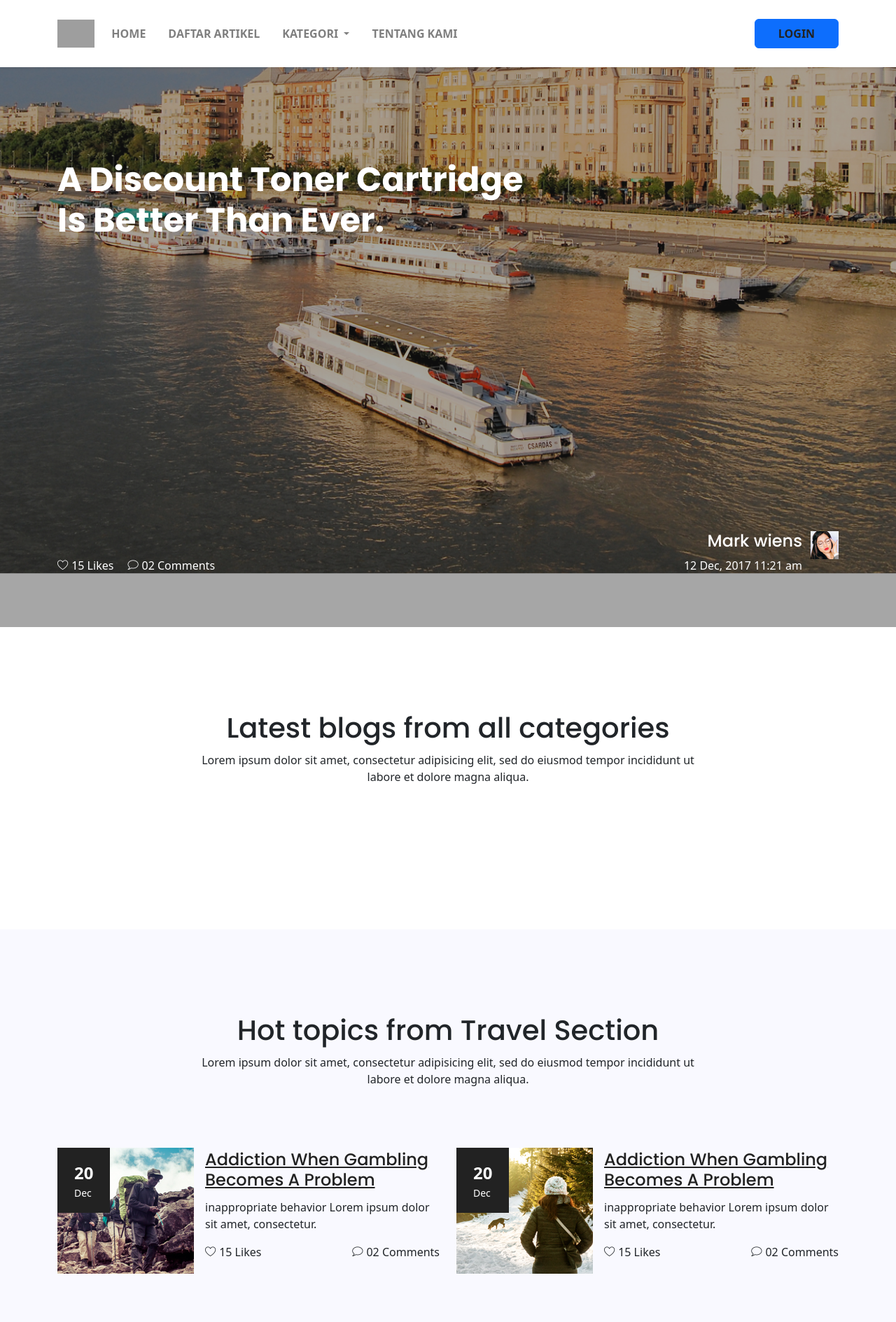
After one commit to WeissDhi/sms, a PHP site: the page made by index copy.php in a window 1280 px wide; the page is wider, and only the part inside the window is pictured. The commit adds this page. Shown: the top 1889 px of that part at 70% size. Run offline with PHP 8.4, Linux system fonts and the light colour scheme; data comes from the database, SQL or seed files in the repository; data that the repository does not hold is empty; some libraries are stand-ins or nearby versions; grey boxes are pictures that could not be loaded.

Commit message:
latest & trending

```diff
--- /dev/null
+++ b/index copy.php
@@ -0,0 +1,366 @@
+<?php
+session_start();
+include './bloging/config.php';
+
+//nampilin latest article
+$query = "SELECT * FROM blogs ORDER BY created_at DESC LIMIT 6";
+$result = mysqli_query($conn, $query);
+
+?>
+<!DOCTYPE html>
+<html lang="zxx" class="no-js">
+
+<head>
+  <!-- Mobile Specific Meta -->
+  <meta
+    name="viewport"
+    content="width=device-width, initial-scale=1, shrink-to-fit=no" />
+  <!-- Favicon-->
+  <link rel="shortcut icon" href="img/fav.png" />
+  <!-- Author Meta -->
+  <meta name="author" content="colorlib" />
+  <!-- Meta Description -->
+  <meta name="description" content="" />
+  <!-- Meta Keyword -->
+  <meta name="keywords" content="" />
+  <!-- meta character set -->
+  <meta charset="UTF-8" />
+  <!-- Site Title -->
+  <title>Blogger</title>
+
+  <link
+    href="https://fonts.googleapis.com/css?family=Poppins:100,200,400,300,500,600,700"
+    rel="stylesheet" />
+  <!--CSS============================================= -->
+  <link rel="stylesheet" href="css/linearicons.css" />
+  <link rel="stylesheet" href="css/font-awesome.min.css" />
+  <link rel="stylesheet" href="css/bootstrap.css" />
+  <link rel="stylesheet" href="css/owl.carousel.css" />
+  <link rel="stylesheet" href="css/main.css" />
+</head>
+
+<body>
+
+  <?php include './components/navbar.php'; ?>
+
+
+  <!-- start banner Area -->
+  <section
+    class="banner-area relative"
+    id="home"
+    data-parallax="scroll"
+    data-image-src="img/header-bg.jpg">
+    <div class="overlay-bg overlay"></div>
+    <div class="container">
+      <div class="row fullscreen">
+        <div
+          class="banner-content d-flex align-items-center col-lg-12 col-md-12">
+          <h1>
+            A Discount Toner Cartridge <br />
+            Is Better Than Ever.
+          </h1>
+        </div>
+        <div
+          class="head-bottom-meta d-flex justify-content-between align-items-end col-lg-12">
+          <div class="col-lg-6 flex-row d-flex meta-left no-padding">
+            <p><span class="lnr lnr-heart"></span> 15 Likes</p>
+            <p><span class="lnr lnr-bubble"></span> 02 Comments</p>
+          </div>
+          <div
+            class="col-lg-6 flex-row d-flex meta-right no-padding justify-content-end">
+            <div class="user-meta">
+              <h4 class="text-white">Mark wiens</h4>
+              <p>12 Dec, 2017 11:21 am</p>
+            </div>
+            <img class="img-fluid user-img" src="img/user.jpg" alt="" />
+          </div>
+        </div>
+      </div>
+    </div>
+  </section>
+  <!-- End banner Area -->
+
+  <!-- Start category Area -->
+  <section class="category-area section-gap" id="news">
+    <div class="container">
+      <div class="row d-flex justify-content-center">
+        <div class="menu-content pb-70 col-lg-8">
+          <div class="title text-center">
+            <h1 class="mb-10">Latest blogs from all categories</h1>
+            <p>
+              Lorem ipsum dolor sit amet, consectetur adipisicing elit, sed do
+              eiusmod tempor incididunt ut labore et dolore magna aliqua.
+            </p>
+          </div>
+        </div>
+      </div>
+      <div class="active-cat-carusel">
+        <?php while ($row = mysqli_fetch_assoc($result)): ?>
+          <div class="item single-cat">
+            <img src="bloging/uploads/<?= htmlspecialchars(basename($row['image'])) ?>" alt="gambar" />
+
+            <p class="date"><?= date('d M Y', strtotime($row['created_at'])); ?></p>
+            <h4><a href="view_detail.php?id=<?= $row['id']; ?>"><?= $row['title']; ?></a></h4>
+          </div>
+        <?php endwhile; ?>
+      </div>
+
+    </div>
+  </section>
+  <!-- End category Area -->
+
+  <!-- Start travel Area -->
+  <section class="travel-area section-gap" id="travel">
+    <div class="container">
+      <div class="row d-flex justify-content-center">
+        <div class="menu-content pb-70 col-lg-8">
+          <div class="title text-center">
+            <h1 class="mb-10">Hot topics from Travel Section</h1>
+            <p>
+              Lorem ipsum dolor sit amet, consectetur adipisicing elit, sed do
+              eiusmod tempor incididunt ut labore et dolore magna aliqua.
+            </p>
+          </div>
+        </div>
+      </div>
+      <div class="row">
+        <div class="col-lg-6 travel-left">
+          <div class="single-travel media pb-70">
+            <img class="img-fluid d-flex mr-3" src="img/t1.jpg" alt="" />
+            <div class="dates">
+              <span>20</span>
+              <p>Dec</p>
+            </div>
+            <div class="media-body align-self-center">
+              <h4 class="mt-0">
+                <a href="#">Addiction When Gambling Becomes A Problem</a>
+              </h4>
+              <p>
+                inappropriate behavior Lorem ipsum dolor sit amet,
+                consectetur.
+              </p>
+              <div class="meta-bottom d-flex justify-content-between">
+                <p><span class="lnr lnr-heart"></span> 15 Likes</p>
+                <p><span class="lnr lnr-bubble"></span> 02 Comments</p>
+              </div>
+            </div>
+          </div>
+          <div class="single-travel media">
+            <img class="img-fluid d-flex mr-3" src="img/t3.jpg" alt="" />
+            <div class="dates">
+              <span>20</span>
+              <p>Dec</p>
+            </div>
+            <div class="media-body align-self-center">
+              <h4 class="mt-0">
+                <a href="#">Addiction When Gambling Becomes A Problem</a>
+              </h4>
+              <p>
+                inappropriate behavior Lorem ipsum dolor sit amet,
+                consectetur.
+              </p>
+              <div class="meta-bottom d-flex justify-content-between">
+                <p><span class="lnr lnr-heart"></span> 15 Likes</p>
+                <p><span class="lnr lnr-bubble"></span> 02 Comments</p>
+              </div>
+            </div>
+          </div>
+        </div>
+        <div class="col-lg-6 travel-right">
+          <div class="single-travel media pb-70">
+            <img class="img-fluid d-flex mr-3" src="img/t2.jpg" alt="" />
+            <div class="dates">
+              <span>20</span>
+              <p>Dec</p>
+            </div>
+            <div class="media-body align-self-center">
+              <h4 class="mt-0">
+                <a href="#">Addiction When Gambling Becomes A Problem</a>
+              </h4>
+              <p>
+                inappropriate behavior Lorem ipsum dolor sit amet,
+                consectetur.
+              </p>
+              <div class="meta-bottom d-flex justify-content-between">
+                <p><span class="lnr lnr-heart"></span> 15 Likes</p>
+                <p><span class="lnr lnr-bubble"></span> 02 Comments</p>
+              </div>
+            </div>
+          </div>
+          <div class="single-travel media">
+            <img class="img-fluid d-flex mr-3" src="img/t4.jpg" alt="" />
+            <div class="dates">
+              <span>20</span>
+              <p>Dec</p>
+            </div>
+            <div class="media-body align-self-center">
+              <h4 class="mt-0">
+                <a href="#">Addiction When Gambling Becomes A Problem</a>
+              </h4>
+              <p>
+                inappropriate behavior Lorem ipsum dolor sit amet,
+                consectetur.
+              </p>
+              <div class="meta-bottom d-flex justify-content-between">
+                <p><span class="lnr lnr-heart"></span> 15 Likes</p>
+                <p><span class="lnr lnr-bubble"></span> 02 Comments</p>
+              </div>
+            </div>
+          </div>
+        </div>
+        <a
+          href="#"
+          class="primary-btn load-more pbtn-2 text-uppercase mx-auto mt-60">Load More
+        </a>
+      </div>
+    </div>
+  </section>
+  <!-- End travel Area -->
+
+  <!-- Start fashion Area -->
+  <section class="fashion-area section-gap" id="fashion">
+    <div class="container">
+      <div class="row d-flex justify-content-center">
+        <div class="menu-content pb-70 col-lg-8">
+          <div class="title text-center">
+            <h1 class="mb-10">Fashion News This Week</h1>
+            <p>
+              Lorem ipsum dolor sit amet, consectetur adipisicing elit, sed do
+              eiusmod tempor incididunt ut labore et dolore magna aliqua.
+            </p>
+          </div>
+        </div>
+      </div>
+      <div class="row">
+        <div class="col-lg-3 col-md-6 single-fashion">
+          <img class="img-fluid" src="img/f1.jpg" alt="" />
+          <p class="date">10 Jan 2018</p>
+          <h4><a href="#">Addiction When Gambling Becomes A Problem</a></h4>
+          <p>inappropriate behavior ipsum dolor sit amet, consectetur.</p>
+          <div class="meta-bottom d-flex justify-content-between">
+            <p><span class="lnr lnr-heart"></span> 15 Likes</p>
+            <p><span class="lnr lnr-bubble"></span> 02 Comments</p>
+          </div>
+        </div>
+        <div class="col-lg-3 col-md-6 single-fashion">
+          <img class="img-fluid" src="img/f2.jpg" alt="" />
+          <p class="date">10 Jan 2018</p>
+          <h4><a href="#">Addiction When Gambling Becomes A Problem</a></h4>
+          <p>inappropriate behavior ipsum dolor sit amet, consectetur.</p>
+          <div class="meta-bottom d-flex justify-content-between">
+            <p><span class="lnr lnr-heart"></span> 15 Likes</p>
+            <p><span class="lnr lnr-bubble"></span> 02 Comments</p>
+          </div>
+        </div>
+        <div class="col-lg-3 col-md-6 single-fashion">
+          <img class="img-fluid" src="img/f3.jpg" alt="" />
+          <p class="date">10 Jan 2018</p>
+          <h4><a href="#">Addiction When Gambling Becomes A Problem</a></h4>
+          <p>inappropriate behavior ipsum dolor sit amet, consectetur.</p>
+          <div class="meta-bottom d-flex justify-content-between">
+            <p><span class="lnr lnr-heart"></span> 15 Likes</p>
+            <p><span class="lnr lnr-bubble"></span> 02 Comments</p>
+          </div>
+        </div>
+        <div class="col-lg-3 col-md-6 single-fashion">
+          <img class="img-fluid" src="img/f4.jpg" alt="" />
+          <p class="date">10 Jan 2018</p>
+          <h4><a href="#">Addiction When Gambling Becomes A Problem</a></h4>
+          <p>inappropriate behavior ipsum dolor sit amet, consectetur.</p>
+          <div class="meta-bottom d-flex justify-content-between">
+            <p><span class="lnr lnr-heart"></span> 15 Likes</p>
+            <p><span class="lnr lnr-bubble"></span> 02 Comments</p>
+          </div>
+        </div>
+        <a
+          href="#"
+          class="primary-btn load-more pbtn-2 text-uppercase mx-auto mt-60">Load More
+        </a>
+      </div>
+    </div>
+  </section>
+  <!-- End fashion Area -->
+
+  <!-- Start team Area -->
+  <section class="team-area section-gap" id="team">
+    <div class="container">
+      <div class="row d-flex justify-content-center">
+        <div class="menu-content pb-70 col-lg-8">
+          <div class="title text-center">
+            <h1 class="mb-10">About Blogger Team</h1>
+            <p>Who are in extremely love with eco friendly system.</p>
+          </div>
+        </div>
+      </div>
+      <div class="row justify-content-center d-flex align-items-center">
+        <div class="col-lg-6 team-left">
+          <p>
+            inappropriate behavior is often laughed off as “boys will be
+            boys,” women face higher conduct standards especially in the
+            workplace. That’s why it’s crucial that, as women, our behavior on
+            the job is beyond reproach. inappropriate behavior is often
+            laughed off as “boys will be boys,” women face higher conduct
+            standards especially in the workplace. That’s why it’s crucial
+            that.
+          </p>
+          <p>
+            inappropriate behavior is often laughed off as “boys will be
+            boys,” women face higher conduct standards especially in the
+            workplace. That’s why it’s crucial that, as women.
+          </p>
+        </div>
+        <div class="col-lg-6 team-right d-flex justify-content-center">
+          <div class="row active-team-carusel">
+            <div class="single-team">
+              <div class="thumb">
+                <img class="img-fluid" src="img/team1.jpg" alt="" />
+                <div class="align-items-center justify-content-center d-flex">
+                  <a href="#"><i class="fa fa-facebook"></i></a>
+                  <a href="#"><i class="fa fa-twitter"></i></a>
+                  <a href="#"><i class="fa fa-linkedin"></i></a>
+                </div>
+              </div>
+              <div class="meta-text mt-30 text-center">
+                <h4>Dora Walker</h4>
+                <p>Senior Core Developer</p>
+              </div>
+            </div>
+            <div class="single-team">
+              <div class="thumb">
+                <img class="img-fluid" src="img/team2.jpg" alt="" />
+                <div class="align-items-center justify-content-center d-flex">
+                  <a href="#"><i class="fa fa-facebook"></i></a>
+                  <a href="#"><i class="fa fa-twitter"></i></a>
+                  <a href="#"><i class="fa fa-linkedin"></i></a>
+                </div>
+              </div>
+              <div class="meta-text mt-30 text-center">
+                <h4>Lena Keller</h4>
+                <p>Creative Content Developer</p>
+              </div>
+            </div>
+          </div>
+        </div>
+      </div>
+    </div>
+  </section>
+  <!-- End team Area -->
+
+  <?php include './components/footer.php'; ?>
+
+
+  <script src="js/vendor/jquery-2.2.4.min.js"></script>
+  <script
+    src="https://cdnjs.cloudflare.com/ajax/libs/popper.js/1.11.0/umd/popper.min.js"
+    integrity="sha384-b/U6ypiBEHpOf/4+1nzFpr53nxSS+GLCkfwBdFNTxtclqqenISfwAzpKaMNFNmj4"
+    crossorigin="anonymous"></script>
+  <script src="js/vendor/bootstrap.min.js"></script>
+  <script src="js/jquery.ajaxchimp.min.js"></script>
+  <script src="js/parallax.min.js"></script>
+  <script src="js/owl.carousel.min.js"></script>
+  <script src="js/jquery.magnific-popup.min.js"></script>
+  <script src="js/jquery.sticky.js"></script>
+  <script src="js/main.js"></script>
+</body>
+
+</html>
--- a/view_detail.php
+++ b/view_detail.php
@@ -6,6 +6,10 @@ if (!isset($_GET['id'])) {
 }
 
 $id = intval($_GET['id']);
+
+// Update views dulu, agar langsung bertambah saat halaman diakses
+$conn->query("UPDATE blogs SET views = views + 1 WHERE id = $id");
+
 $result = $conn->query("SELECT * FROM blogs WHERE id = $id");
 
 if ($result->num_rows == 0) {
```
Also changed, not shown: index.php (+46 -170 lines), bloging/uploads/1749307082_tahapanpenulisan.drawio.png (added).
